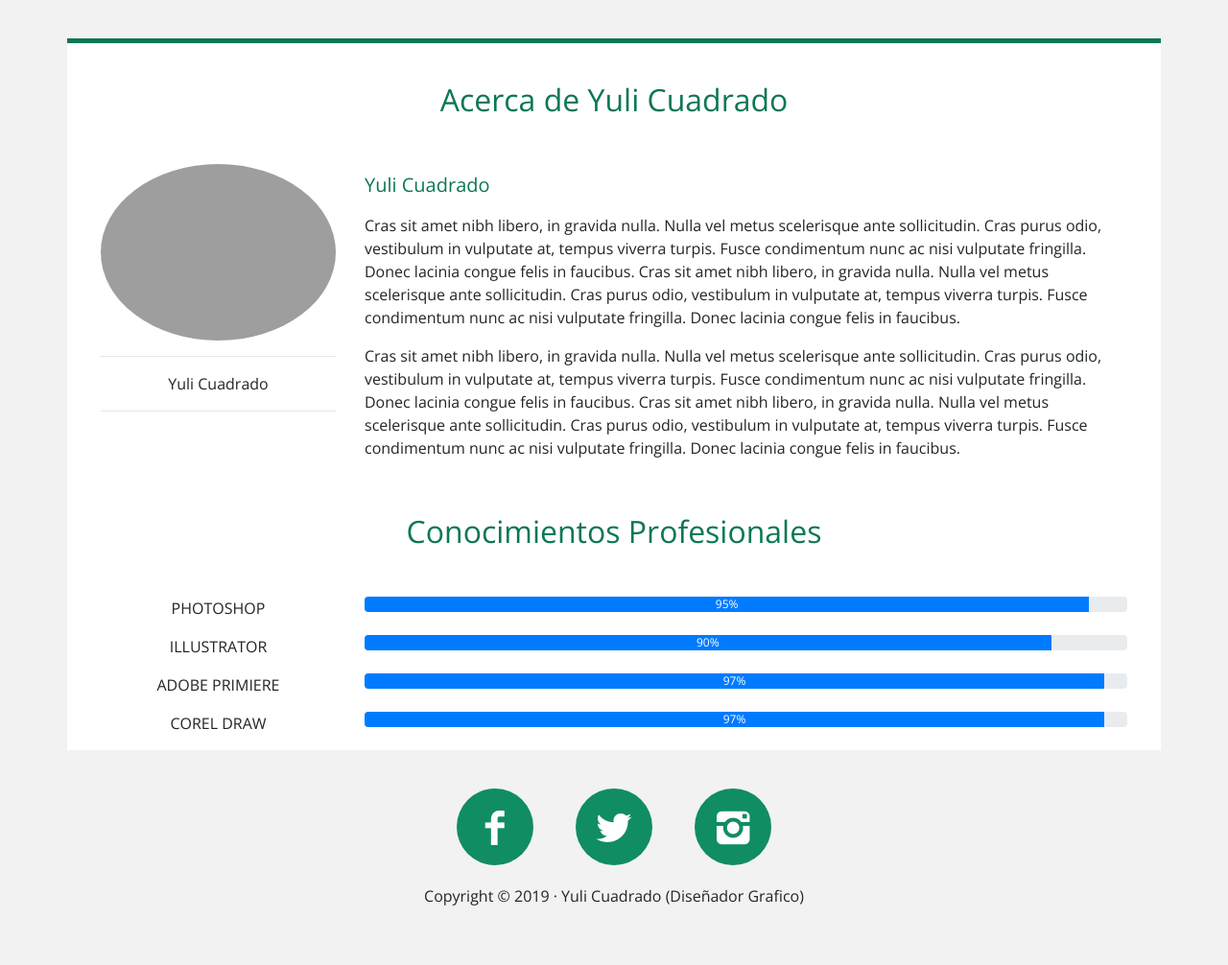
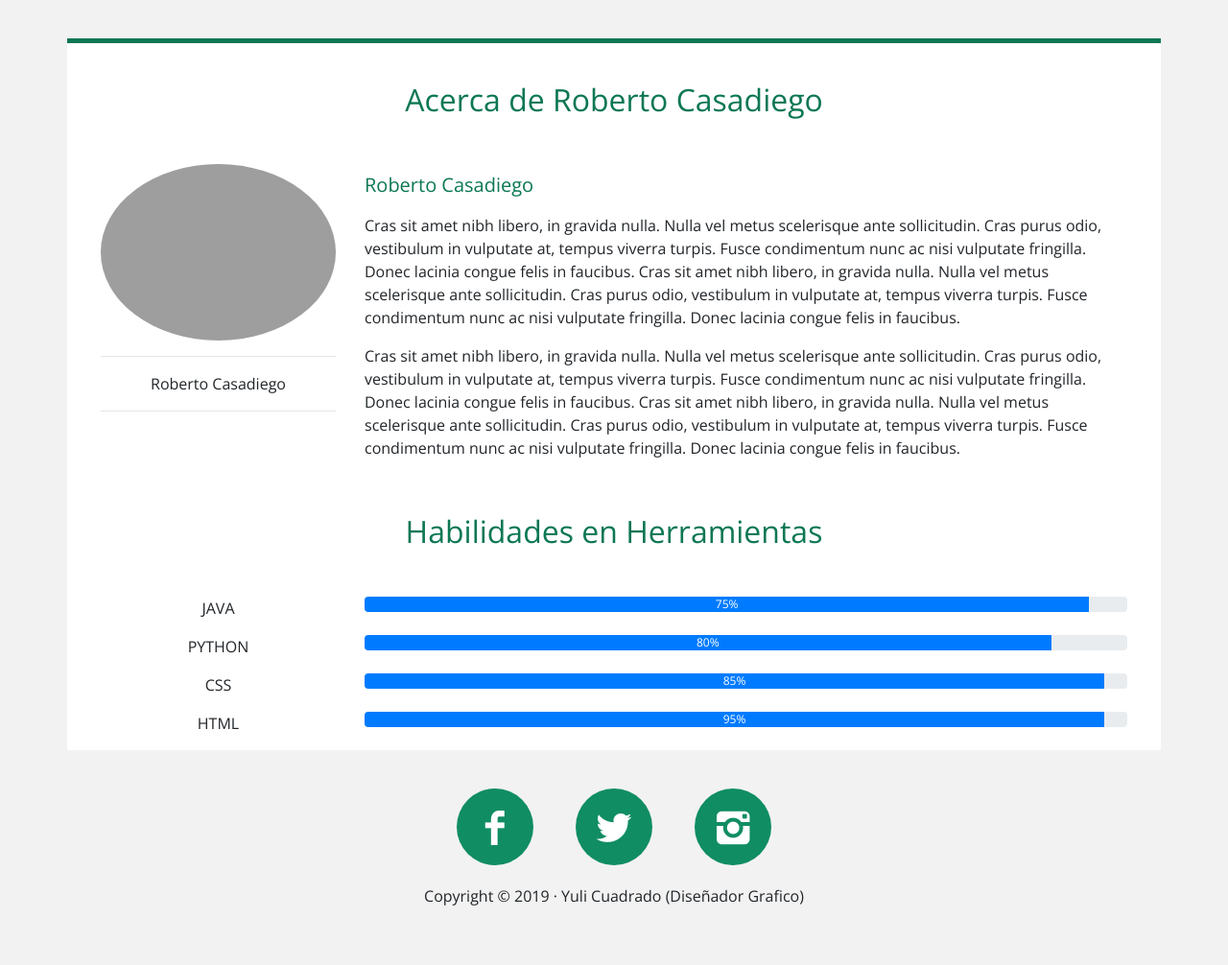
Before and after one commit to yuandrek/WebPersonal-Python_Django, a Django app: page /about/about/ in a window 1280 px wide. Shown: the part 965-1971 px from the top of the page at 96% size. Run offline with Django 4.2, Linux system fonts and the light colour scheme; some libraries are stand-ins or nearby versions; grey boxes are pictures that could not be loaded.

Commit message:
about.html cambios de datos

```diff
--- a/about/templates/about.html
+++ b/about/templates/about.html
@@ -8,32 +8,29 @@
 
 
 {% block slider %}
-<!--imagen de Cabecera -->
 <div class="row slider">
     <div class="col">
-        <img src="{% static 'img/about-img.jpg' %}" class="w-100" alt="Responsive image">
+        <img src="{% static 'img/descrip.jpg' %}" class="w-100" alt="Responsive image">
     </div>
 </div>
 {% endblock %}
 
 
 {% block main %}
-<!--Contenido-->
 <main>
-    <!--Acerca de - contenido -->
     <div class="container">
         <div class="row contenedor">
             <div class="col">
-                <h2 class="titulo">Acerca de Yuli Cuadrado</h2>
+                <h2 class="titulo">Acerca de Roberto Casadiego</h2>
                 <div class="row projects justify-content-center">
                     <div class="col-12 col-lg-3 col-md-3">
-                        <img src="{% static 'img/user-img.jpg' %}" class="rounded-circle w-100" alt="...">
+                        <img src="{% static 'img/fotouser.jpg' %}" class="rounded-circle w-100" alt="...">
                         <hr>
-                        <p class="text-center">Yuli Cuadrado</p>
+                        <p class="text-center">Roberto Casadiego</p>
                         <hr>
                     </div>
                     <div class="col-12 col-lg-9 col-md-9">
-                        <h5 class="title-project">Yuli Cuadrado</h5>
+                        <h5 class="title-project">Roberto Casadiego</h5>
                         <p>Cras sit amet nibh libero, in gravida nulla. Nulla vel metus scelerisque ante
                             sollicitudin.
                             Cras
@@ -66,45 +63,45 @@
                     </div>
                 </div>
 
-                <h2 class="titulo">Conocimientos Profesionales</h2>
+                <h2 class="titulo">Habilidades en Herramientas</h2>
                 <div class="row justify-content-center">
                     <div class="col-12 col-lg-3 col-md-3">
-                        <p class="label text-center">PHOTOSHOP</p>
+                        <p class="label text-center">JAVA</p>
                     </div>
                     <div class="col-12 col-lg-9 col-md-9">
                         <div class="progress">
                             <div class="progress-bar" role="progressbar" style="width: 95%;" aria-valuenow="95"
-                                aria-valuemin="0" aria-valuemax="100">95%</div>
+                                aria-valuemin="0" aria-valuemax="100">75%</div>
                         </div>
                     </div>
 
                     <div class="col-12 col-lg-3 col-md-3">
-                        <p class="label text-center">ILLUSTRATOR</p>
+                        <p class="label text-center">PYTHON</p>
                     </div>
                     <div class="col-12 col-lg-9 col-md-9">
                         <div class="progress">
                             <div class="progress-bar" role="progressbar" style="width: 90%;" aria-valuenow="90"
-                                aria-valuemin="0" aria-valuemax="100">90%</div>
+                                aria-valuemin="0" aria-valuemax="100">80%</div>
                         </div>
                     </div>
 
                     <div class="col-12 col-lg-3 col-md-3">
-                        <p class="label text-center">ADOBE PRIMIERE</p>
+                        <p class="label text-center">CSS</p>
                     </div>
                     <div class="col-12 col-lg-9 col-md-9">
                         <div class="progress">
                             <div class="progress-bar" role="progressbar" style="width: 97%;" aria-valuenow="97"
-                                aria-valuemin="0" aria-valuemax="100">97%</div>
+                                aria-valuemin="0" aria-valuemax="100">85%</div>
                         </div>
                     </div>
 
                     <div class="col-12 col-lg-3 col-md-3">
-                        <p class="label text-center">COREL DRAW</p>
+                        <p class="label text-center">HTML</p>
                     </div>
                     <div class="col-12 col-lg-9 col-md-9">
                         <div class="progress">
                             <div class="progress-bar" role="progressbar" style="width: 97%;" aria-valuenow="97"
-                                aria-valuemin="0" aria-valuemax="100">97%</div>
+                                aria-valuemin="0" aria-valuemax="100">95%</div>
                         </div>
                     </div>
                 </div>
```
